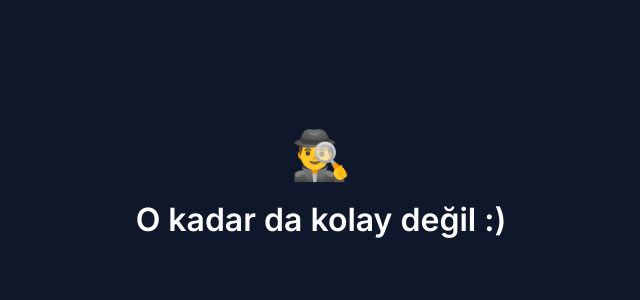
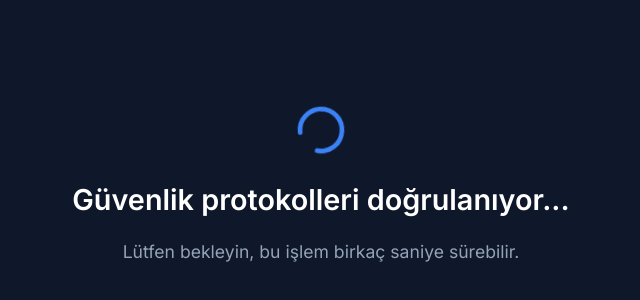
Before and after one commit to iKECH0/webmusteri, a Next.js app: page /admin in a window 1280 px wide. Shown: the part 218-518 px from the top of the page, without its empty margins (319-959 px from the left). Built offline with nearby package versions, Linux system fonts and the light colour scheme.

Commit message:
feat: Add funny hacker prank animation to dummy admin page

```diff
--- a/src/app/(app)/admin/page.js
+++ b/src/app/(app)/admin/page.js
@@ -1,18 +1,115 @@
+"use client";
+import React, { useState, useEffect } from 'react';
+import { Loader2, ShieldAlert } from 'lucide-react';
+
 export default function DummyAdminPage() {
+  const [phase, setPhase] = useState(0);
+
+  useEffect(() => {
+    // Phase 1: Redirecting (0-2s)
+    const timer1 = setTimeout(() => setPhase(1), 2000);
+    // Phase 2: Connecting (2-4s)
+    const timer2 = setTimeout(() => setPhase(2), 4000);
+    // Phase 3: Security check (4-5.5s)
+    const timer3 = setTimeout(() => setPhase(3), 5500);
+    // Phase 4: Prank (5.5s+)
+    const timer4 = setTimeout(() => setPhase(4), 6500);
+
+    return () => {
+      clearTimeout(timer1);
+      clearTimeout(timer2);
+      clearTimeout(timer3);
+      clearTimeout(timer4);
+    };
+  }, []);
+
   return (
-    <div style={{
+    <div className={phase === 4 ? 'siren-bg' : ''} style={{
       display: 'flex',
       alignItems: 'center',
       justifyContent: 'center',
       minHeight: '100vh',
-      background: '#0f172a',
+      background: phase === 4 ? '#ef4444' : '#0f172a',
       color: '#fff',
-      fontFamily: 'sans-serif'
+      fontFamily: 'sans-serif',
+      transition: 'background 0.3s ease',
+      overflow: 'hidden'
     }}>
-      <div style={{ textAlign: 'center' }}>
-        <h1 style={{ fontSize: '3rem', marginBottom: '1rem' }}>🕵️‍♂️</h1>
-        <h2 style={{ fontSize: '2rem', fontWeight: 600 }}>O kadar da kolay değil :)</h2>
+      <div style={{ textAlign: 'center', maxWidth: 700, padding: 20 }}>
+        {phase < 4 ? (
+          <div style={{ display: 'flex', flexDirection: 'column', alignItems: 'center', gap: '24px' }}>
+            <Loader2 size={56} color="#3b82f6" style={{ animation: 'spin 1s linear infinite' }} />
+            <h2 style={{ fontSize: '1.8rem', fontWeight: 600 }}>
+              {phase === 0 && "Admin paneline yönlendiriliyorsunuz..."}
+              {phase === 1 && "Veritabanı bağlantısı kuruluyor..."}
+              {phase === 2 && "Güvenlik protokolleri doğrulanıyor..."}
+              {phase === 3 && <span style={{ color: '#ef4444' }}>Yetkisiz Giriş Şüphesi! Sistem kilitleniyor...</span>}
+            </h2>
+            <p style={{ color: '#94a3b8', fontSize: '1.1rem' }}>Lütfen bekleyin, bu işlem birkaç saniye sürebilir.</p>
+          </div>
+        ) : (
+          <div style={{ animation: 'shake 0.5s', display: 'flex', flexDirection: 'column', alignItems: 'center', gap: '20px' }}>
+            <ShieldAlert size={100} color="#fff" style={{ animation: 'pulse-icon 1s infinite' }} />
+            <h1 style={{ fontSize: '3.5rem', fontWeight: 900, textTransform: 'uppercase', letterSpacing: 2, margin: 0 }}>
+              İhlal Tespit Edildi!
+            </h1>
+            <p style={{ fontSize: '1.4rem', lineHeight: 1.6, fontWeight: 500, margin: 0 }}>
+              Dikkat! Yetkisiz giriş denemesi. IP adresiniz kaydedildi ve Siber Suçlarla Mücadele birimine iletiliyor...
+            </p>
+
+            <div style={{
+              marginTop: '40px',
+              padding: '30px',
+              background: 'rgba(0,0,0,0.4)',
+              borderRadius: '16px',
+              border: '2px dashed rgba(255,255,255,0.3)',
+              transform: 'rotate(-2deg)'
+            }}>
+              <h3 style={{ fontSize: '2rem', marginBottom: '15px', color: '#fbbf24' }}>🕵️‍♂️ Şaka şaka!</h3>
+              <p style={{ fontSize: '1.2rem', lineHeight: 1.5, margin: 0 }}>
+                O kadar da kolay değil :) <br/>
+                Burayı herkes biliyor, gerçek admin paneli başka bir boyutta.
+              </p>
+            </div>
+
+            <a href="/" style={{
+              marginTop: '30px',
+              padding: '12px 24px',
+              background: '#fff',
+              color: '#ef4444',
+              borderRadius: '100px',
+              textDecoration: 'none',
+              fontWeight: 800,
+              fontSize: '1.1rem',
+              boxShadow: '0 4px 15px rgba(0,0,0,0.2)'
+            }}>
+              Usulca Ana Sayfaya Dön
+            </a>
+          </div>
+        )}
       </div>
+
+      <style dangerouslySetInnerHTML={{__html: `
+        @keyframes spin { 100% { transform: rotate(360deg); } }
+        @keyframes shake {
+          0%, 100% { transform: translateX(0); }
+          10%, 30%, 50%, 70%, 90% { transform: translateX(-15px); }
+          20%, 40%, 60%, 80% { transform: translateX(15px); }
+        }
+        @keyframes pulse-icon {
+          0% { transform: scale(1); }
+          50% { transform: scale(1.1); }
+          100% { transform: scale(1); }
+        }
+        @keyframes siren {
+          0% { background-color: #ef4444; }
+          50% { background-color: #7f1d1d; }
+          100% { background-color: #ef4444; }
+        }
+        .siren-bg {
+           animation: siren 1s infinite !important;
+        }
+      `}} />
     </div>
   );
 }
```
